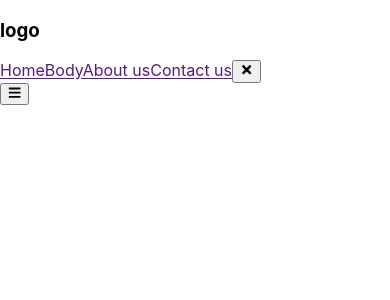
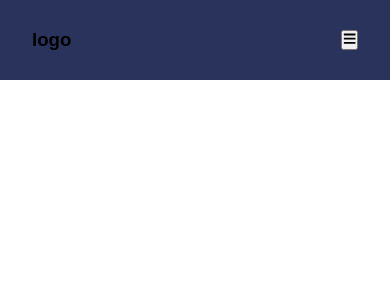
Before and after one commit to MenassieErmias/hotelthatneverbe, a React (Create React App) app in the folder hotel/: page / in a window 390 px wide. Shown: the top 300 px of the page. Built offline with nearby package versions, Linux system fonts and the light colour scheme.

Commit message:
CSS stylings for the Header.js navbar.

```diff
--- a/hotel/src/Common Components/Header.js
+++ b/hotel/src/Common Components/Header.js
@@ -1,6 +1,7 @@
 import { useRef } from 'react';
 import React from 'react';
-import {FaBars, FaTimes} from "react-icons/fa"
+import {FaBars, FaTimes} from "react-icons/fa";
+import "../Styles/main.css";
 
 export const Navbar = function (){
 
--- a/hotel/src/Styles/main.css
+++ b/hotel/src/Styles/main.css
@@ -0,0 +1,66 @@
+*{
+    padding: 0;
+    margin: 0;
+    box-sizing: border-box;
+    font-family: sans-serif;
+}
+:root{
+    --main-color: #29335c;
+    --main-color-light: #667099;
+    --secondary-color: #db2839;
+    --text-color: #000;
+}
+
+header{
+    display: flex;
+    align-items: center;
+    justify-content: space-between;
+    height: 80px;
+    padding: 0 2rem;
+    background-color: var(--main-color);
+    color: var(--text-color);
+}
+
+nav a{
+    margin: 0 2rem;
+    color: var(--text-color);
+    text-decoration: none;
+
+}
+nav a:hover{
+    color: var(--secondary-color);
+
+}
+
+header .nav-btn{
+    padding: 5px;
+    cursor: pointer;
+    background: transparent;
+    border: none;
+    outline: none;
+    color: var(--text-color);
+    visibility: hidden;
+    opacity: 0;
+}
+
+@media only screen and (max-width : 1024px){
+    header .nav-btn{
+        visibility: visible;
+        opacity: 1;
+
+    }
+    header nav{
+        position: fixed;
+        top: 0;
+        left: 0;
+        height: 100%;
+        width: 100%;
+        display: flex;
+        align-items: center;
+        justify-content: center;
+        gap: 1.5rem;
+        background-color: var(--main-color);
+        transition: 1s;
+        transform: translateY(-100vh);
+    }
+}
```
